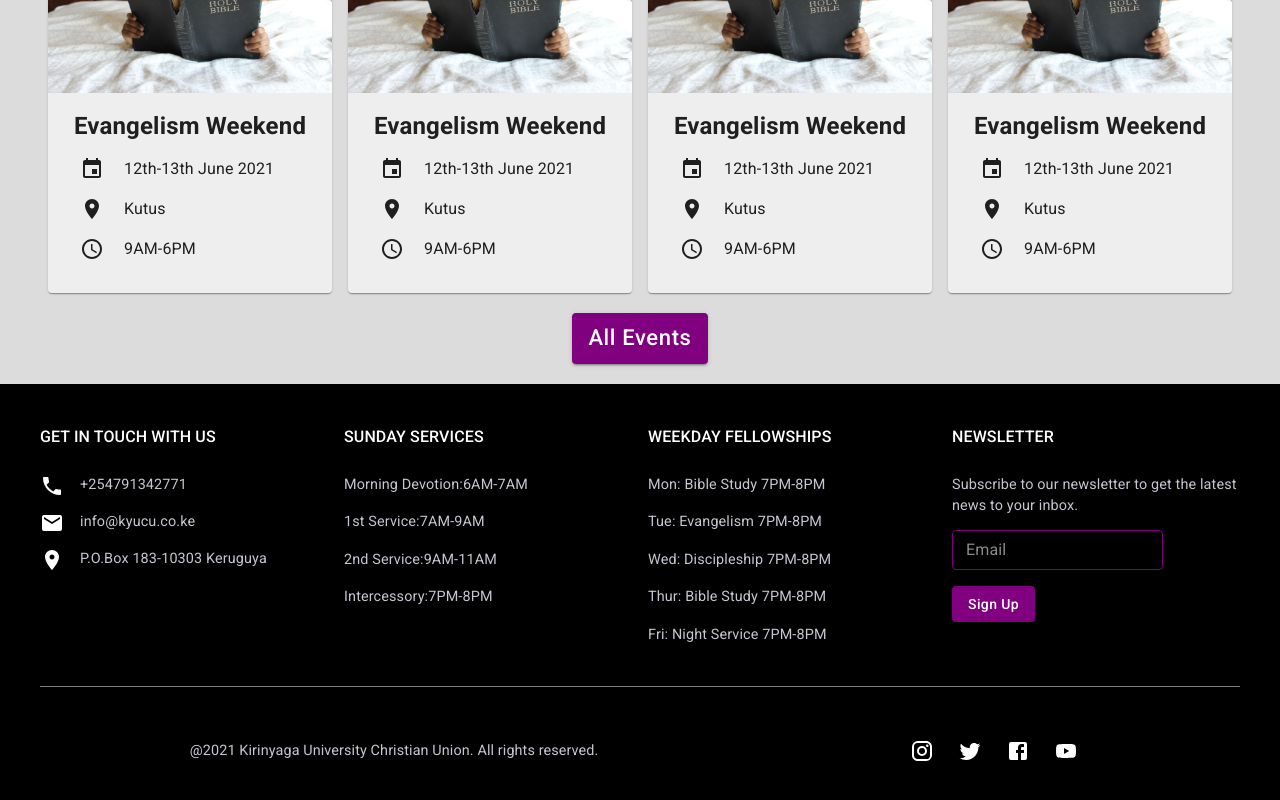
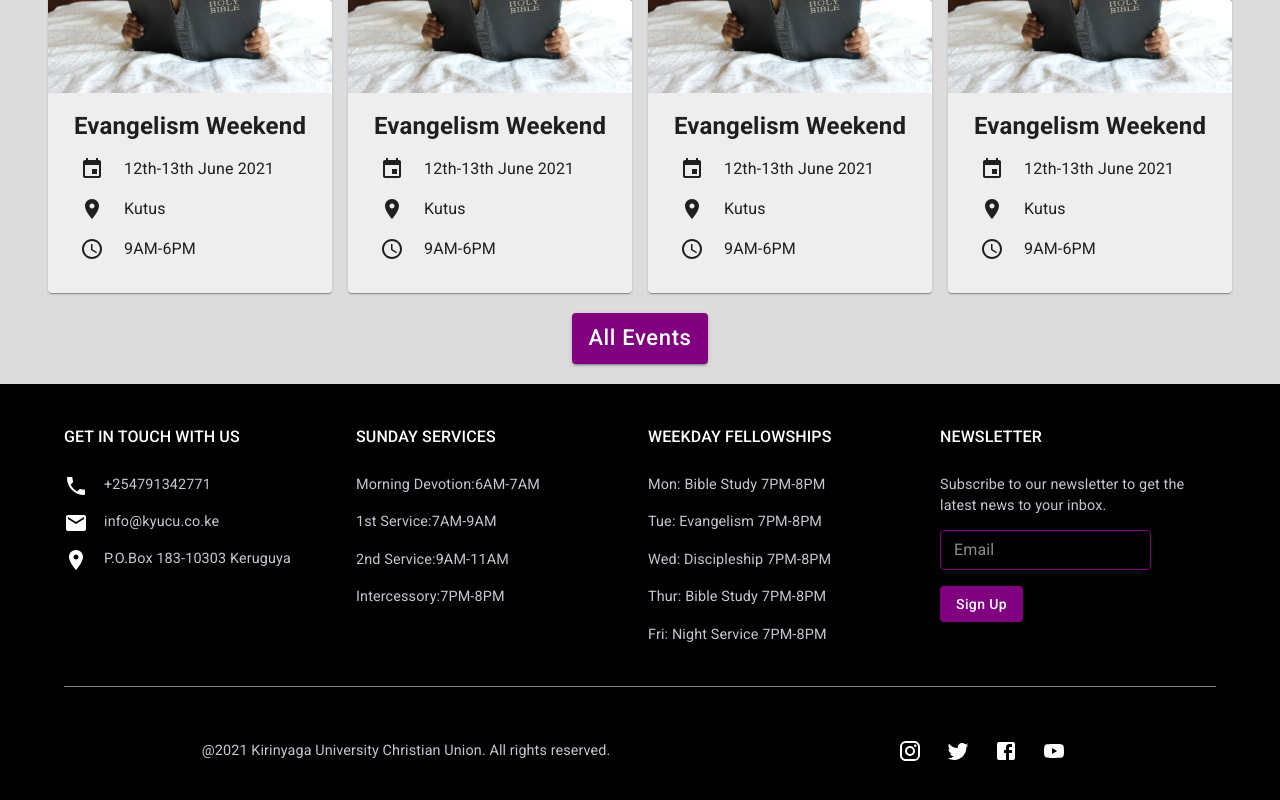
Before and after one commit to KyU-Christian-Union/kyucuwebapp, a React (Create React App) app: page / in a window 1280 px wide. Shown: the part 226-1026 px from the top of the page. Built offline with nearby package versions, Linux system fonts and the light colour scheme.

Commit message:
modified footer container width

```diff
--- a/src/components/Footer/Footer.jsx
+++ b/src/components/Footer/Footer.jsx
@@ -69,7 +69,8 @@ const useStyles = makeStyles(theme => ({
 const Footer = () => {
   const classes = useStyles();
   return (
-    <Container maxWidth="lg" className={classes.footerContainer}>
+    <div className={classes.footerContainer}>
+      <Container maxWidth="lg">
         <Grid container spacing={2}>
           {/** Get In Touch With Us grid */}
           <Grid item xs={12} sm={6} md={4} lg={3} direction="column">
@@ -212,6 +213,7 @@ const Footer = () => {
           </Grid>
         </Grid>
       </Container>
+    </div>
   );
 };
 export default Footer;
```
Lines whose indentation alone changed are shown as unchanged.
